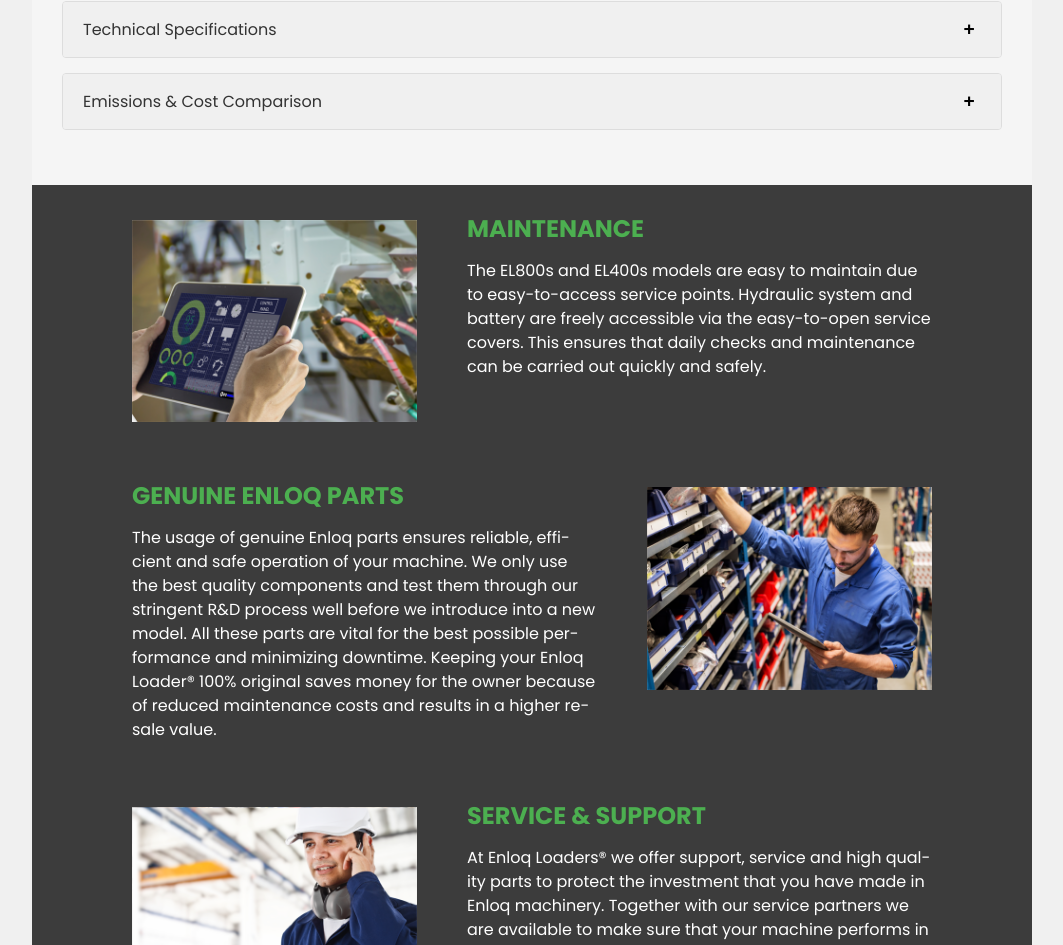
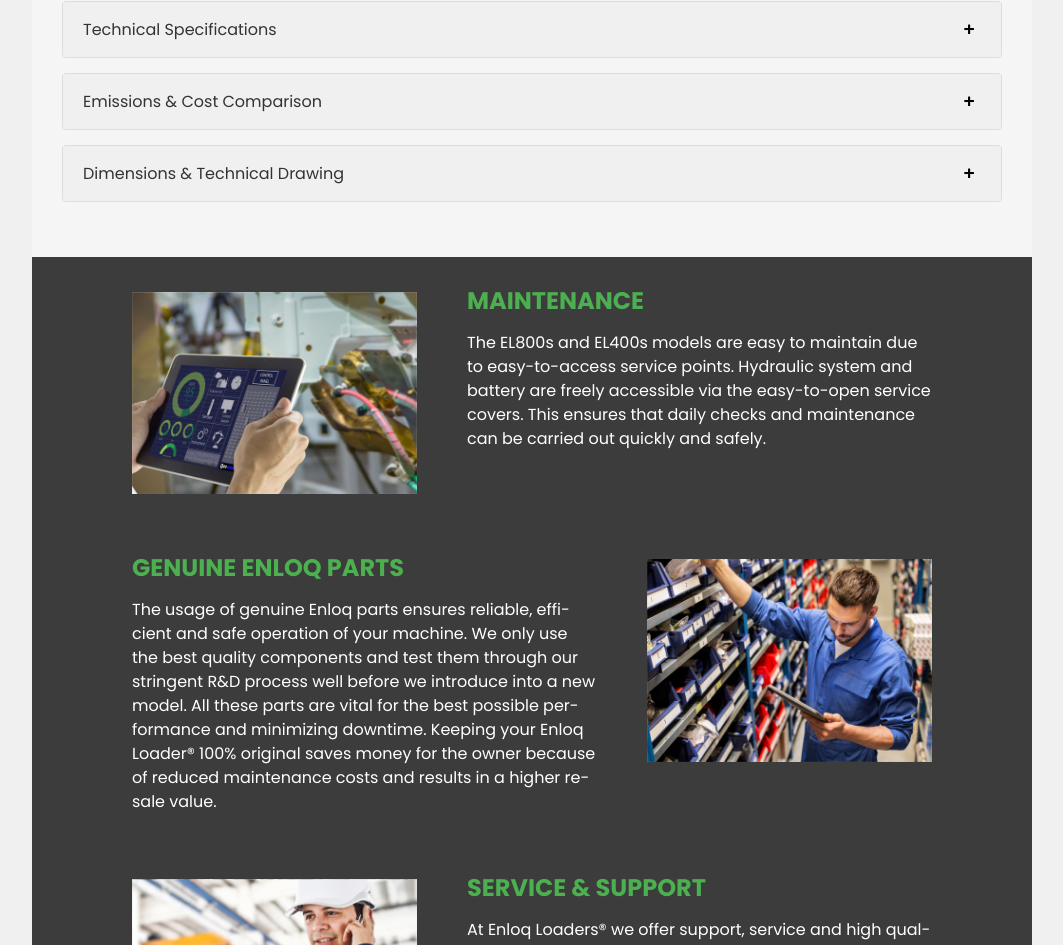
Before and after one commit to d2mrapidscreen/enloq, a React (Create React App) app: page / in a window 1280 px wide. Shown: the part 8533-9478 px from the top of the page, without its empty margins (108-1171 px from the left). Built offline with nearby package versions, Linux system fonts and the light colour scheme; the HTML template or start-up script is replaced by a standard one.

Commit message:
Added dimensions image as a separate component

```diff
--- a/src/components/CollapsibleInfoSection/CollapsibleTablesSection.js
+++ b/src/components/CollapsibleInfoSection/CollapsibleTablesSection.js
@@ -4,6 +4,7 @@ import CollapsibleInfoSection from './CollapsibleInfoSection';
 import TableFeatures from '../TableFeatures/TableFeatures';
 import TableTechnical from '../TableTechnical/TableTechnical';
 import TableEmissions from '../TableEmissions/TableEmissions';
+import TableDimensions from '../TableDimensions/TableDimensions';
 import enloqLogo from '../../assets/images/enloq_loaders_corp_logo.png';
 
 function CollapsibleTablesSection() {
@@ -26,6 +27,10 @@ function CollapsibleTablesSection() {
     {
       title: "Emissions & Cost Comparison",
       content: <TableEmissions />
+    },
+    {
+      title: "Dimensions & Technical Drawing",
+      content: <TableDimensions />
     }
   ];
 
--- /dev/null
+++ b/src/components/TableDimensions/TableDimensions.css
@@ -0,0 +1,42 @@
+/* src/components/TableDimensions/TableDimensions.css */
+
+.dimensions-container {
+    padding: 15px 0;
+  }
+
+  .dimensions-container .image-container {
+    margin: 20px 0;
+    text-align: center;
+  }
+
+  .dimensions-container img {
+    max-width: 100%;
+    height: auto;
+    border-radius: 4px;
+    box-shadow: 0 2px 8px rgba(0, 0, 0, 0.1);
+    background-color: white;
+    padding: 10px;
+  }
+
+  .dimensions-container .image-caption {
+    margin-top: 8px;
+    font-size: 0.9rem;
+    color: #666;
+    font-style: 'italic';
+  }
+
+  .dimensions-container ul {
+    margin-left: 20px;
+    margin-top: 15px;
+  }
+
+  .dimensions-container li {
+    margin-bottom: 8px;
+    line-height: 1.5;
+  }
+
+  @media screen and (min-width: 768px) {
+    .dimensions-container img {
+      max-width: 80%; /* Makes the image a bit smaller on larger screens for better readability */
+    }
+  }
--- /dev/null
+++ b/src/components/TableDimensions/TableDimensions.js
@@ -0,0 +1,32 @@
+// src/components/TableDimensions/TableDimensions.js
+import React from 'react';
+import './TableDimensions.css'; // Import the CSS file
+import dimensionsImage from '../../assets/images/Table_dimensions.png';
+
+const TableDimensions = () => {
+  return (
+    <div className="dimensions-container">
+      <div className="image-container">
+        <img
+          src={dimensionsImage}
+          alt="Technical Dimensions"
+        />
+        <p className="image-caption">Technical dimensions for EL400 and EL800 loaders</p>
+      </div>
+
+{/*       <div className="dimensions-text">
+        <p>Key dimensions include:</p>
+        <ul>
+          <li><strong>Width:</strong> Standard configuration is 1200mm (EL400) and 1600mm (EL800)</li>
+          <li><strong>Height:</strong> 2100mm to top of cabin</li>
+          <li><strong>Length:</strong> 3200mm with standard bucket</li>
+          <li><strong>Ground Clearance:</strong> 230mm</li>
+          <li><strong>Turning Radius:</strong> 1850mm (inner)</li>
+        </ul>
+        <p>All measurements are in millimeters unless otherwise stated.</p>
+      </div> */}
+    </div>
+  );
+};
+
+export default TableDimensions;
--- /dev/null
+++ b/src/components/TableDimensions/index.js
@@ -0,0 +1,4 @@
+// src/components/TableDimensions/index.js
+import TableDimensions from './TableDimensions';
+
+export default TableDimensions;
```
